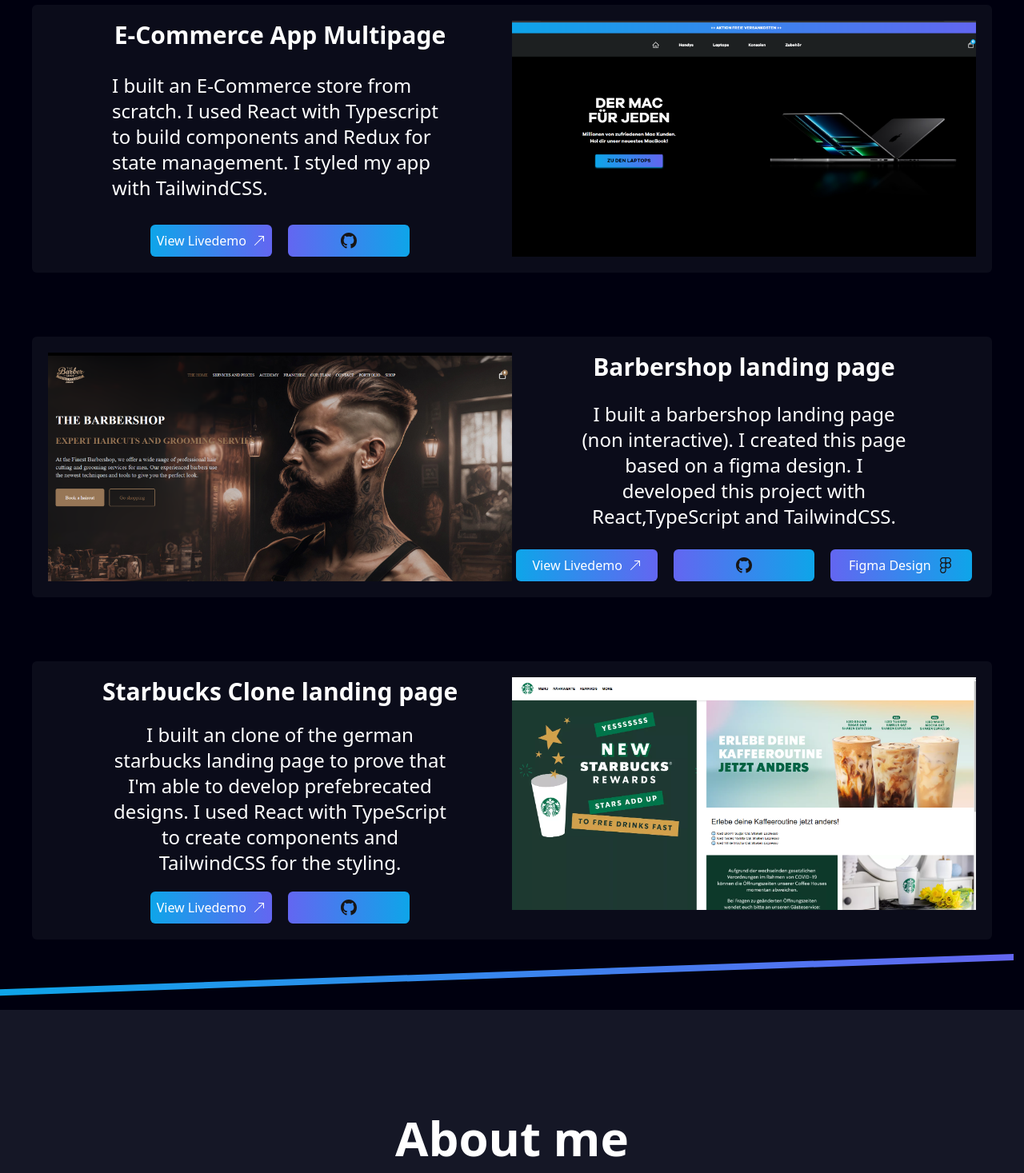
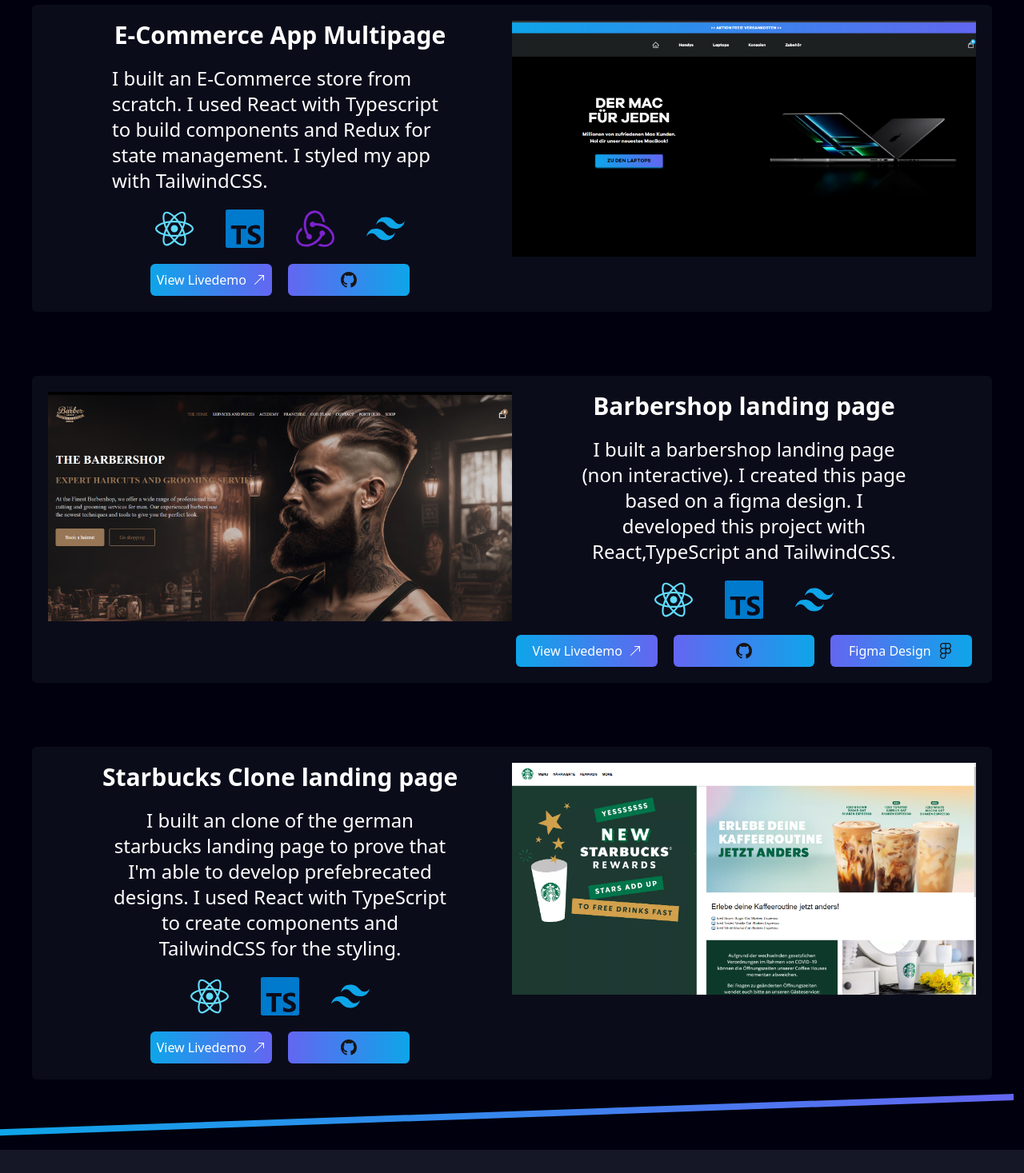
Before and after one commit to danielgen01/Portfolio-Daniel-G, a React (Vite) app: page / in a window 1280 px wide. Shown: the part 1252-2719 px from the top of the page at 80% size. Built offline with nearby package versions, Linux system fonts and the light colour scheme.

Commit message:
add used technologies to each project

```diff
--- a/src/components/project-2.tsx
+++ b/src/components/project-2.tsx
@@ -2,6 +2,7 @@
 import Ecommercescreen from "../assets/images/E-Commerce-Screen.webp"
 import { BsGithub } from "react-icons/bs"
 import { BsArrowUpRight } from "react-icons/bs"
+import { SiTailwindcss, SiReact, SiTypescript, SiRedux } from "react-icons/si"
 
 export function Project2() {
   return (
@@ -18,6 +19,12 @@
           to build components and Redux for state management. I styled my app
           with TailwindCSS.
         </h2>
+        <div className="used-technologies-list flex flex-row gap-10 text-5xl">
+          <SiReact className="text-[#61DBFB]" />
+          <SiTypescript className=" text-[#007acc]" />
+          <SiRedux className="text-purple-700" />
+          <SiTailwindcss className="text-sky-500" />
+        </div>
         <div className="buttons grid grid-cols-1 lg:grid-cols-2 gap-5">
           <a
             href="https://e-commercestore-react-redux.netlify.app/"
--- a/src/components/project-3.tsx
+++ b/src/components/project-3.tsx
@@ -3,6 +3,7 @@
 import { BsGithub } from "react-icons/bs"
 import { BsArrowUpRight } from "react-icons/bs"
 import { FaFigma } from "react-icons/fa"
+import { SiTailwindcss, SiReact, SiTypescript, SiRedux } from "react-icons/si"
 
 export function Project3() {
   return (
@@ -19,6 +20,11 @@
           page based on a figma design. I developed this project with
           React,TypeScript and TailwindCSS.
         </h2>
+        <div className="used-technologies-list flex flex-row gap-10 text-5xl">
+          <SiReact className="text-[#61DBFB]" />
+          <SiTypescript className=" text-[#007acc]" />
+          <SiTailwindcss className="text-sky-500" />
+        </div>
         <div className="buttons grid grid-cols-1 lg:grid-cols-3 gap-5 max-w-fit">
           <a
             href="https://barbershoplandingpagebydaniel.netlify.app/"
--- a/src/components/project-4.tsx
+++ b/src/components/project-4.tsx
@@ -2,6 +2,7 @@
 import starbucksscreen from "../assets/images/starbucks_screen_2.webp"
 import { BsGithub } from "react-icons/bs"
 import { BsArrowUpRight } from "react-icons/bs"
+import { SiTailwindcss, SiReact, SiTypescript, SiRedux } from "react-icons/si"
 
 export function Project4() {
   return (
@@ -14,10 +15,15 @@
           Starbucks Clone landing page
         </h1>
         <h2 className="lg:text-2xl text-lg text-center lg:mx-20">
-          I built an clone of the german starbucks landing page to prove that I'm
-          able to develop prefebrecated designs. I used React with TypeScript to create components and TailwindCSS
-          for the styling.
+          I built an clone of the german starbucks landing page to prove that
+          I'm able to develop prefebrecated designs. I used React with
+          TypeScript to create components and TailwindCSS for the styling.
         </h2>
+        <div className="used-technologies-list flex flex-row gap-10 text-5xl">
+          <SiReact className="text-[#61DBFB]" />
+          <SiTypescript className=" text-[#007acc]" />
+          <SiTailwindcss className="text-sky-500" />
+        </div>
         <div className="buttons grid grid-cols-1 lg:grid-cols-2 gap-5 max-w-fit">
           <a
             href="https://clone-starbucks-daniel-gen.netlify.app/"
```
